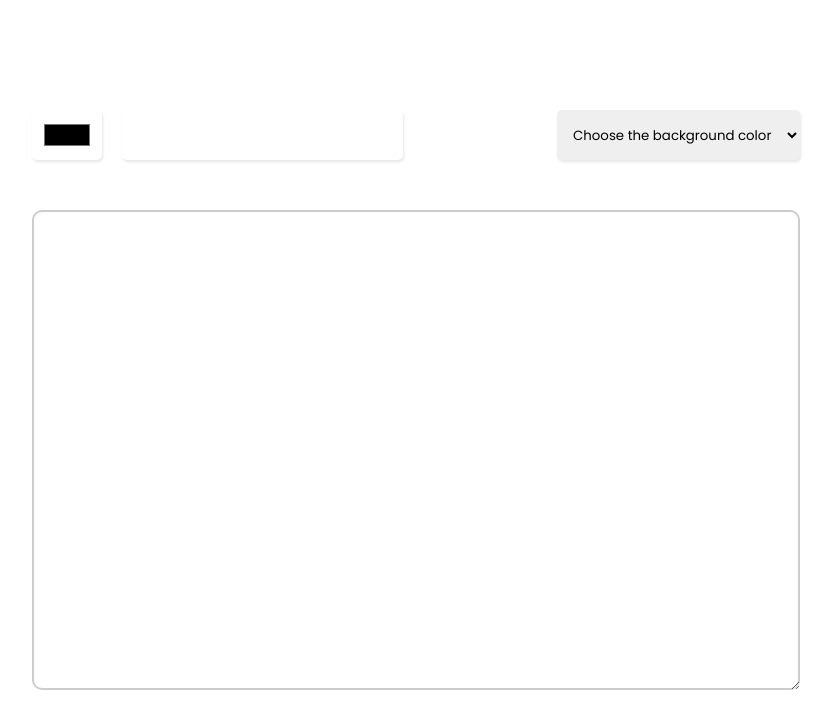
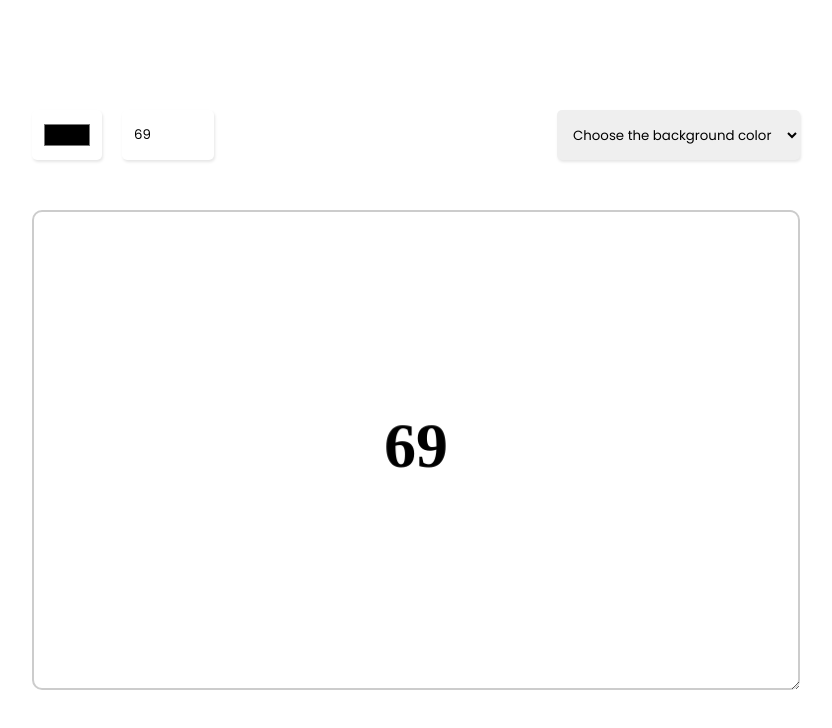
Before and after one commit to TanveerAli345/ctruh-assignment, a React (Vite) app in the folder ctruh-assignment/: page / in a window 1280 px wide. Shown: the top 728 px of the page, without its empty margins (224-1056 px from the left). Built offline with nearby package versions, Linux system fonts and the light colour scheme.

Commit message:
Number appreaing on canvas

```diff
--- a/ctruh-assignment/src/App.jsx
+++ b/ctruh-assignment/src/App.jsx
@@ -1,4 +1,4 @@
-import { useState, useRef } from 'react'
+import { useState, useRef, useEffect } from 'react'
 import './App.css'
 import Canvas from './components/Canvas'
 import Tools from './components/Tools'
@@ -19,14 +19,28 @@ function App() {
 
   const handleNumberChange = (e) => {
     setNumber(e.target.value)
-    console.log(number)
   }
+
+  useEffect(() => {
+    const canvas = canvasRef.current;
+    const context = canvas.getContext("2d");
+    canvas.width = canvas.getBoundingClientRect().width;
+    canvas.height = canvas.getBoundingClientRect().height;
+    const centerX = canvas.width / 2;
+    const centerY = canvas.height / 2;
+
+    context.font = "bold 4rem Poppins";
+    context.textAlign = "center";
+    context.textBaseline = "middle";
+    context.fillText(number, centerX, centerY);
+  }, [number, color])
 
   return (
     <div className="main" style={{background: colorPalette}}>
       <Tools
         handleColorChange = {handleColorChange}
         handleColorPaletteChange = {handleColorPaletteChange}
+        number = {number}
         handleNumberChange = {handleNumberChange}
       />
       <Canvas
--- a/ctruh-assignment/src/components/Canvas.jsx
+++ b/ctruh-assignment/src/components/Canvas.jsx
@@ -5,6 +5,7 @@ export default function Canvas({ color, canvasRef }) {
         <div className="canvas-wrapper">
             <canvas
                 id="canvas"
+                ref={canvasRef}
                 style={{
                     background: color,
                     border: "2px solid #ccc",
--- a/ctruh-assignment/src/components/Tools.jsx
+++ b/ctruh-assignment/src/components/Tools.jsx
@@ -1,12 +1,12 @@
 import React from "react"
 import colorPalette from '../data/colorPalettes.json'
 
-export default function Tools({ handleColorChange, handleColorPaletteChange, handleNumberChange }) {
+export default function Tools({ handleColorChange, handleColorPaletteChange, number, handleNumberChange }) {
     return(
         <div className="tools">
             <div className="canvas-tools">
                 <input id="ip-color" type="color" onChange={handleColorChange} />
-                <input id="ip-number" type="number" onChange={handleNumberChange} />
+                <input id="ip-number" type="number" onChange={handleNumberChange} value={number} min="10" max="99" />
             </div>
 
             <select id="ip-select" onChange={handleColorPaletteChange}>
```
